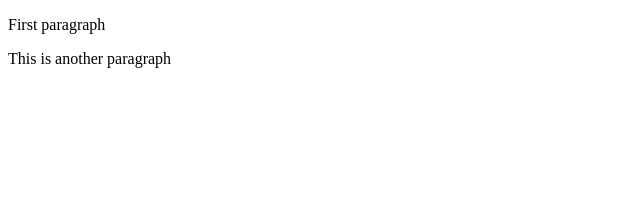
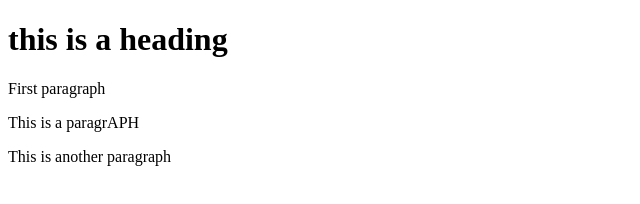
Before and after one commit to timishot/learning-git, a plain HTML site: page index.html in a window 1280 px wide. Shown: the whole page, without its empty margins (0-640 px from the left). Drawn offline with Linux system fonts and the light colour scheme.

Commit message:
Update index.html

```diff
--- a/index.html
+++ b/index.html
@@ -7,8 +7,9 @@
     <title>Document</title>
 </head>
 <body>
-
+    <h1>this is a heading</h1>
     <P>First paragraph</P>
+    <p>This is a paragrAPH</p>
     <P>This is another paragraph</P>
 </body>
 </html>
```
